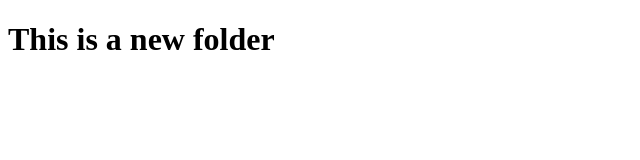
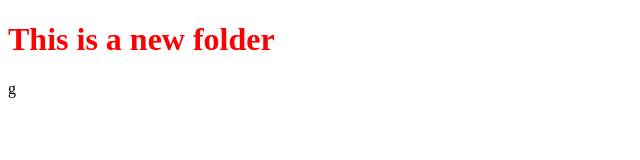
Before and after one commit to PrashantTrivediKsolves/localReponew, a plain HTML site: page index.html in a window 1280 px wide. Shown: the whole page, without its empty margins (0-640 px from the left). Drawn offline with Linux system fonts and the light colour scheme.

```diff
--- a/index.html
+++ b/index.html
@@ -9,4 +9,4 @@
 <body>
     <h1>This is a new folder</h1>
 </body>
-</html>
+</html>g
--- a/style.css
+++ b/style.css
@@ -0,0 +1,3 @@
+h1{
+    color: red;
+}
```
Also changed, not shown: 1 other file.
